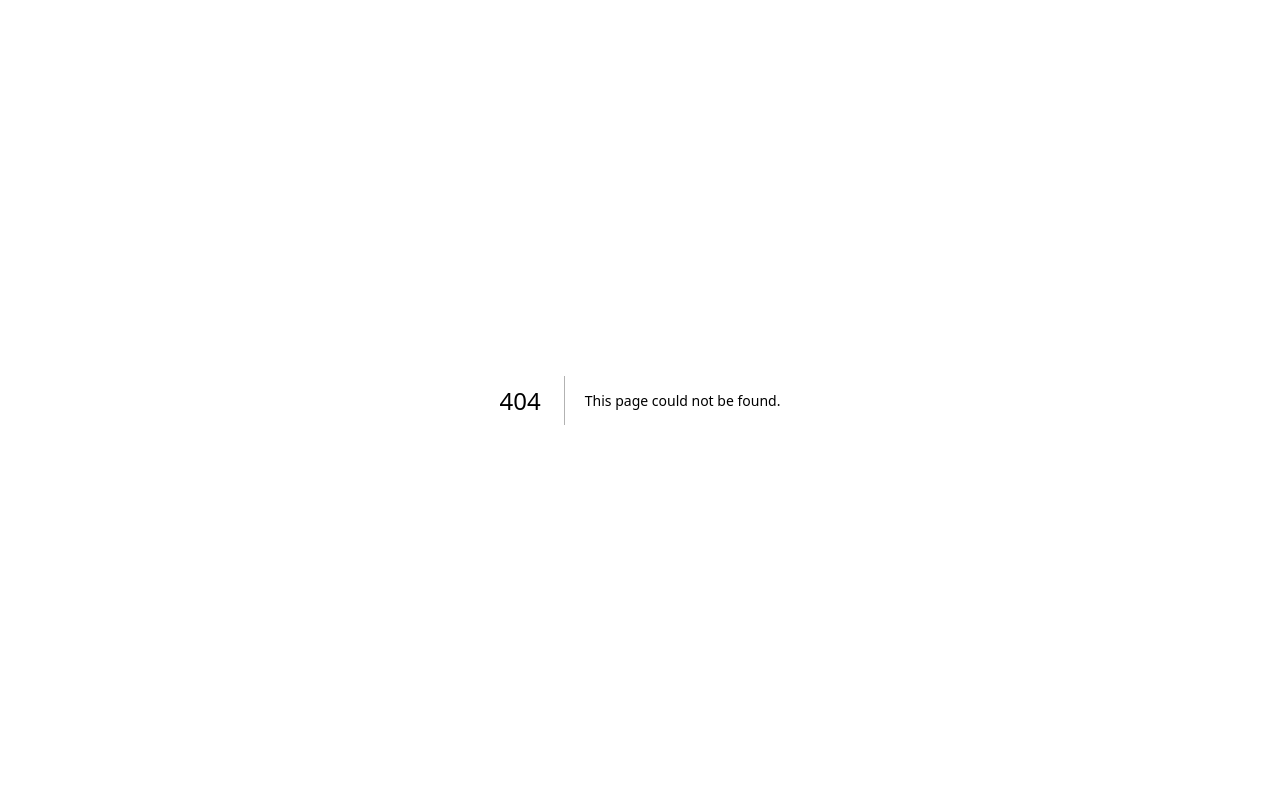
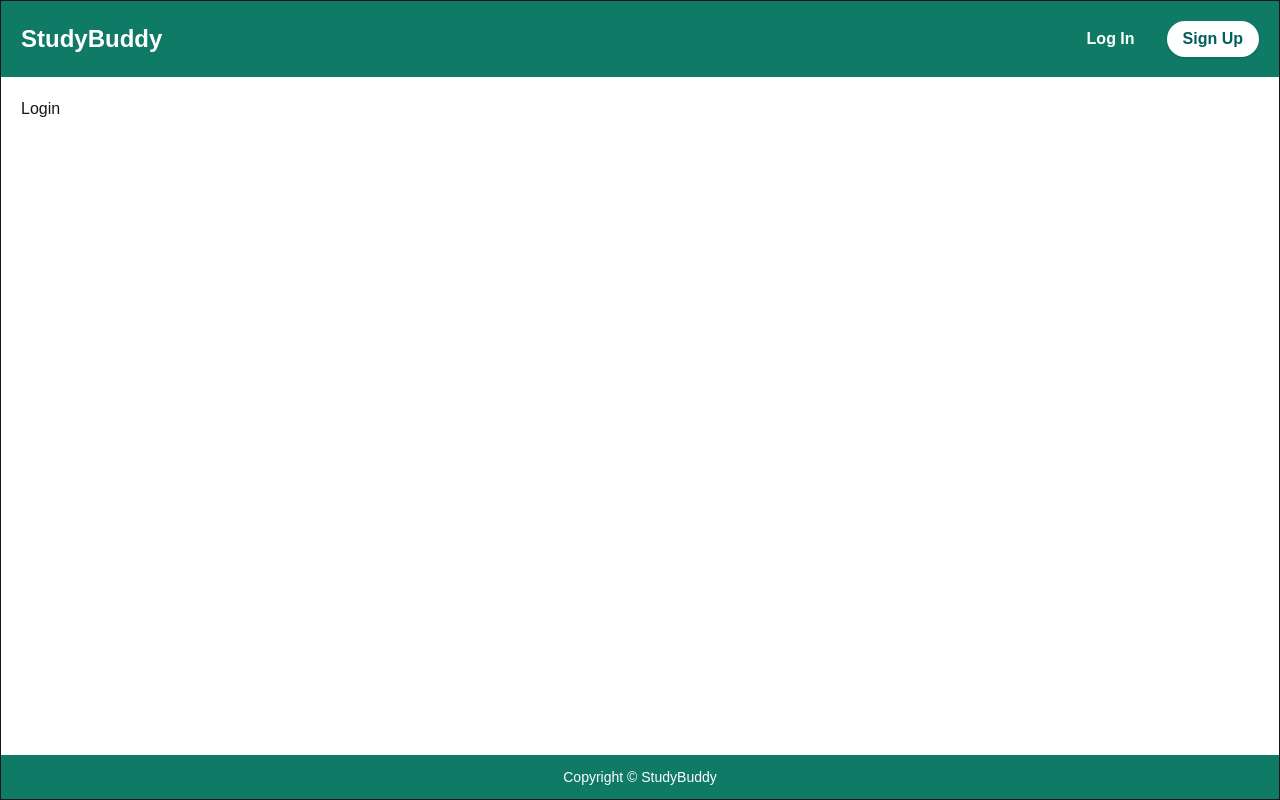
Before and after one commit to eliziahsalcedo29/studybuddy, a Next.js app: page /login in a window 1280 px wide. Before the commit this address had no page. Built offline with nearby package versions, Linux system fonts and the light colour scheme.

Commit message:
Working Copy

```diff
--- /dev/null
+++ b/app/login/page.tsx
@@ -0,0 +1,12 @@
+import Default from "../templates/Default";
+
+
+export default function Login() {
+  return (
+    <Default>
+      <div className="">
+        Login
+      </div>
+    </Default>
+  );
+}
--- a/app/templates/Default.tsx
+++ b/app/templates/Default.tsx
@@ -1,7 +1,9 @@
+
+
 import Header from '@/app/components/Header'
 import Footer from '@/app/components/Footer'
 
-export default function ({
+export default function DefaultTemplate({
   className,
   children,
 }: {
```
